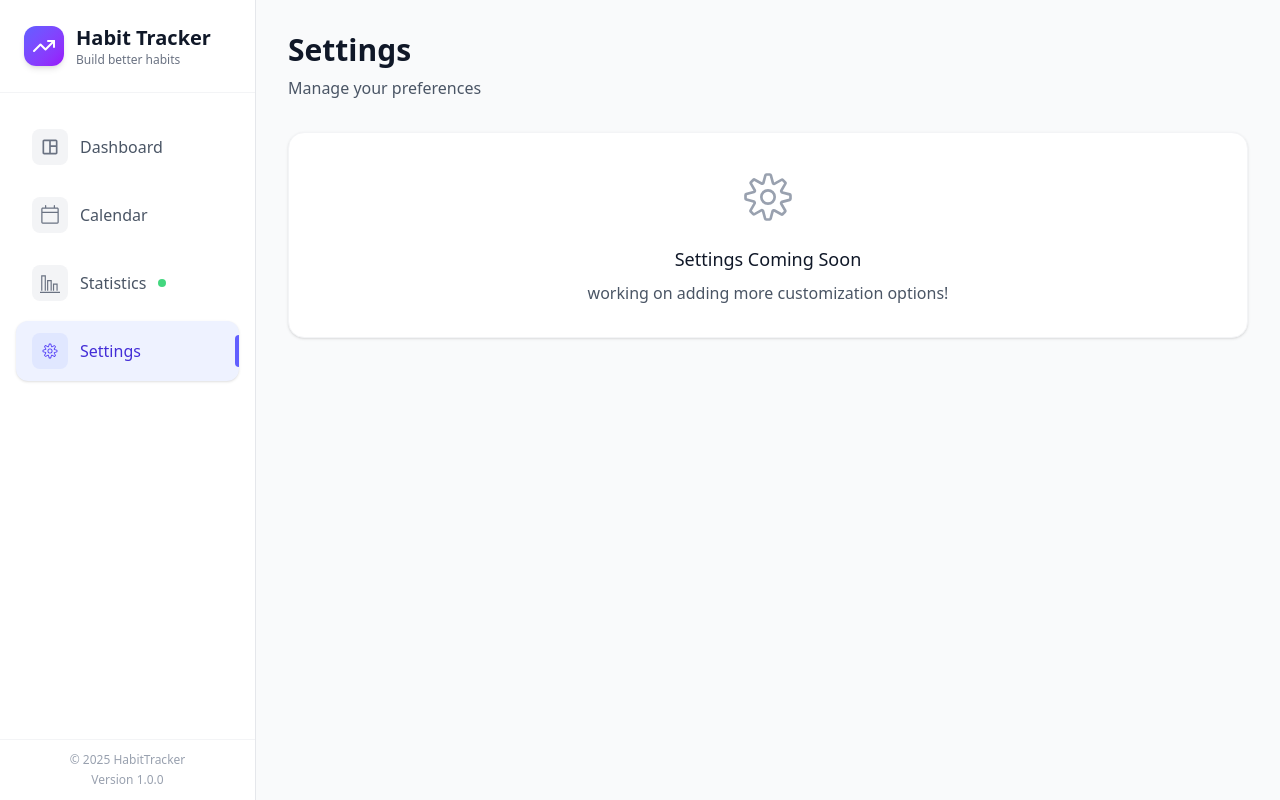
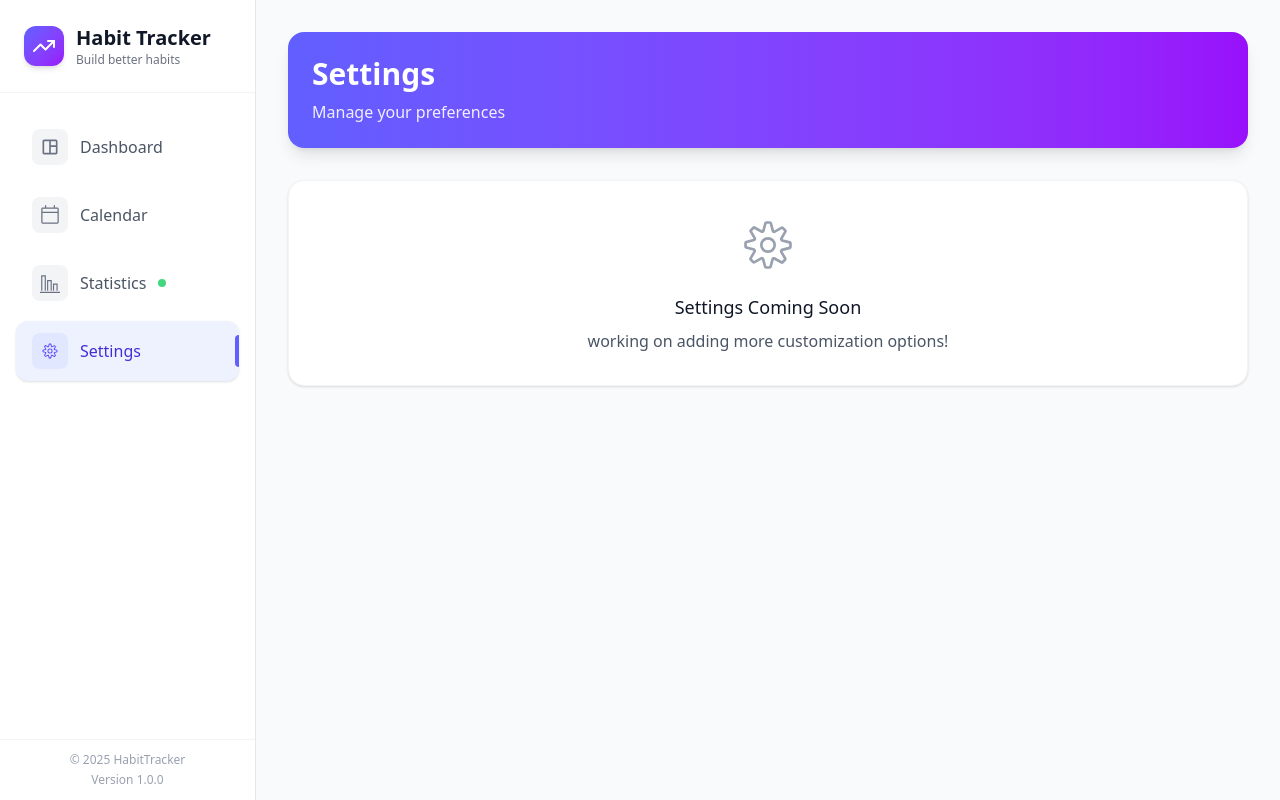
Before and after one commit to Mohammedaffan-2004/Habit-Tracker-App, a React (Vite) app: page /settings in a window 1280 px wide. Built offline with nearby package versions, Linux system fonts and the light colour scheme.

Commit message:
Ready to go

```diff
--- a/src/context/HabitContext.jsx
+++ b/src/context/HabitContext.jsx
@@ -33,7 +33,7 @@ export function HabitProvider({ children }) {
       {
         id: 4,
         name: "Drink Water",
-        description: "8 glasses daily",
+        description: "10 glasses daily",
         category: "Health",
         color: "#06B6D4",
         completions: { [today]: false },
--- a/src/pages/settings.jsx
+++ b/src/pages/settings.jsx
@@ -4,9 +4,9 @@ import { CiSettings } from "react-icons/ci";
 function SettingsView() {
   return (
     <div className="space-y-8">
-      <div>
-        <h1 className="text-3xl font-bold text-gray-900 mb-2">Settings</h1>
-        <p className="text-gray-600">Manage your preferences</p>
+      <div className="bg-gradient-to-r from-indigo-500 to-purple-600 rounded-2xl p-6 text-white shadow-lg">
+        <h1 className="text-3xl font-bold mb-2">Settings</h1>
+        <p className="opacity-90">Manage your preferences</p>
       </div>
 
       <div className="bg-white rounded-2xl shadow-sm border border-gray-100 p-8 text-center">
```
